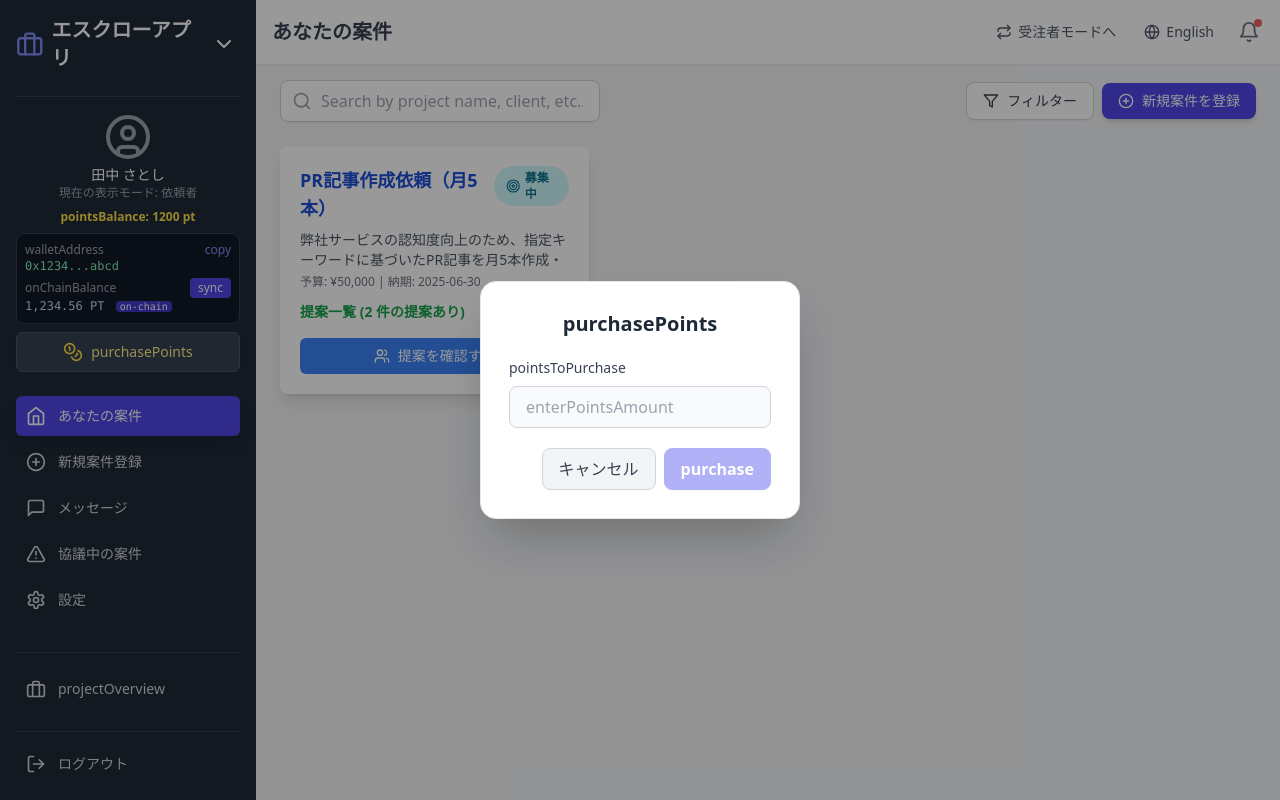
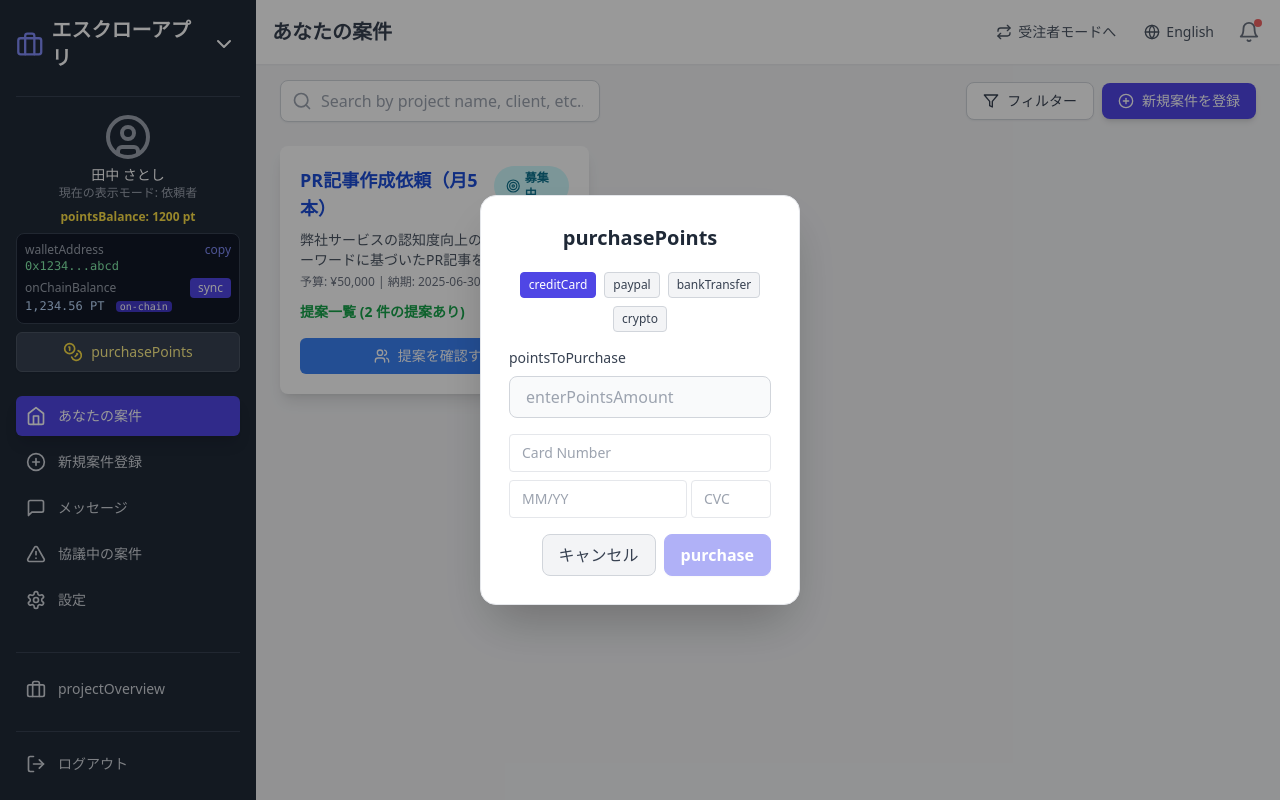
Before and after one commit to ken2san/escrow-app-project, a React (Create React App) app: page / in a window 1280 px wide. Both pictures are taken after a click on the button "purchasePoints". Built offline with nearby package versions, Linux system fonts and the light colour scheme.

Commit message:
Fix: Prevent CVC input from overflowing modal in PurchasePointsModal

```diff
--- a/src/components/modals/PurchasePointsModal.js
+++ b/src/components/modals/PurchasePointsModal.js
@@ -1,8 +1,24 @@
 
 import React, { useState } from 'react';
+// For QR code, use a placeholder image (could be replaced with a QR component later)
+
+
+const paymentMethods = [
+  { key: 'creditCard', label: 'Credit Card' },
+  { key: 'paypal', label: 'PayPal' },
+  { key: 'bankTransfer', label: 'Bank Transfer' },
+  { key: 'crypto', label: 'Cryptocurrency' },
+];
+
+const dummyWallet = '0x1234...abcd';
+const dummyQR = 'https://api.qrserver.com/v1/create-qr-code/?size=120x120&data=0x1234...abcd';
 
 const PurchasePointsModal = ({ isOpen, onClose, onPurchase, t }) => {
   const [amount, setAmount] = useState('');
+  const [method, setMethod] = useState('creditCard');
+  const [card, setCard] = useState({ number: '', expiry: '', cvc: '' });
+  const [paypalEmail, setPaypalEmail] = useState('');
+  const [bankInfo, setBankInfo] = useState({ name: '', ref: '' });
   if (!isOpen) return null;
   return (
     <div className="fixed inset-0 z-50 flex items-center justify-center bg-black bg-opacity-40">
@@ -10,17 +26,63 @@ const PurchasePointsModal = ({ isOpen, onClose, onPurchase, t }) => {
         <h2 className="text-xl font-bold mb-5 text-gray-800 dark:text-gray-100 text-center">
           {t('purchasePoints') || 'ポイント購入'}
         </h2>
+        {/* 決済方法選択 */}
+        <div className="mb-4 flex flex-wrap gap-2 justify-center">
+          {paymentMethods.map((m) => (
+            <button
+              key={m.key}
+              className={`px-2 py-1 rounded border text-xs font-medium transition ${method === m.key ? 'bg-indigo-600 text-white border-indigo-600' : 'bg-gray-100 dark:bg-gray-700 text-gray-700 dark:text-gray-200 border-gray-300 dark:border-gray-600 hover:bg-gray-200 dark:hover:bg-gray-600'}`}
+              onClick={() => setMethod(m.key)}
+              type="button"
+            >
+              {t(m.key) || m.label}
+            </button>
+          ))}
+        </div>
         <label className="block mb-2 text-sm font-medium text-gray-700 dark:text-gray-300">
           {t('pointsToPurchase') || '購入ポイント数'}
         </label>
         <input
           type="number"
           min="1"
-          className="w-full border border-gray-300 dark:border-gray-600 rounded-lg px-4 py-2 mb-5 focus:outline-none focus:ring-2 focus:ring-indigo-400 bg-gray-50 dark:bg-gray-800 text-gray-900 dark:text-gray-100 transition"
+          className="w-full border border-gray-300 dark:border-gray-600 rounded-lg px-4 py-2 mb-4 focus:outline-none focus:ring-2 focus:ring-indigo-400 bg-gray-50 dark:bg-gray-800 text-gray-900 dark:text-gray-100 transition"
           value={amount}
           onChange={e => setAmount(e.target.value)}
           placeholder={t('enterPointsAmount') || '例: 100'}
         />
+        {/* 決済方法ごとの入力欄 */}
+        {method === 'creditCard' && (
+          <div className="mb-4 space-y-2">
+            <input type="text" className="w-full border rounded px-3 py-2 text-sm" placeholder="Card Number" value={card.number} onChange={e => setCard({ ...card, number: e.target.value })} />
+            <div className="flex gap-1 min-w-0">
+              <input type="text" className="flex-1 border rounded px-3 py-2 text-sm min-w-0" placeholder="MM/YY" value={card.expiry} onChange={e => setCard({ ...card, expiry: e.target.value })} />
+              <input type="text" className="border rounded px-3 py-2 text-sm min-w-0 max-w-[80px]" placeholder="CVC" value={card.cvc} onChange={e => setCard({ ...card, cvc: e.target.value })} />
+            </div>
+          </div>
+        )}
+        {method === 'paypal' && (
+          <div className="mb-4">
+            <input type="email" className="w-full border rounded px-3 py-2 text-sm" placeholder="PayPal Email" value={paypalEmail} onChange={e => setPaypalEmail(e.target.value)} />
+            <p className="text-xs text-gray-500 mt-1">{t('paypalInstruction') || 'You will be redirected to PayPal after clicking Purchase.'}</p>
+          </div>
+        )}
+        {method === 'bankTransfer' && (
+          <div className="mb-4">
+            <input type="text" className="w-full border rounded px-3 py-2 text-sm mb-2" placeholder="Bank Name" value={bankInfo.name} onChange={e => setBankInfo({ ...bankInfo, name: e.target.value })} />
+            <input type="text" className="w-full border rounded px-3 py-2 text-sm" placeholder="Reference Code" value={bankInfo.ref} onChange={e => setBankInfo({ ...bankInfo, ref: e.target.value })} />
+            <p className="text-xs text-gray-500 mt-1">{t('bankInstruction') || 'Transfer to the designated bank account. Enter the reference code above.'}</p>
+          </div>
+        )}
+        {method === 'crypto' && (
+          <div className="mb-4 text-center">
+            <div className="mb-2">
+              <span className="text-xs text-gray-400">{t('sendToWallet') || 'Send to wallet address:'}</span>
+              <div className="font-mono text-green-400 text-xs mt-1">{dummyWallet}</div>
+            </div>
+            <img src={dummyQR} alt="QR code" className="mx-auto mb-2 rounded bg-white p-1 border border-gray-300" style={{ width: 80, height: 80 }} />
+            <p className="text-xs text-gray-500">{t('cryptoInstruction') || 'Send the exact amount to the above address. Tx hash will be shown after confirmation.'}</p>
+          </div>
+        )}
         <div className="flex justify-end gap-2">
           <button
             className="px-4 py-2 rounded-lg bg-gray-100 dark:bg-gray-700 text-gray-700 dark:text-gray-200 hover:bg-gray-200 dark:hover:bg-gray-600 border border-gray-300 dark:border-gray-600 transition"
--- a/src/utils/translations.js
+++ b/src/utils/translations.js
@@ -1,5 +1,14 @@
+// ...existing code...
 export const translations = {
   ja: {
+  creditCard: 'クレジットカード',
+  paypal: 'PayPal',
+  bankTransfer: '銀行振込',
+  crypto: '暗号資産',
+  paypalInstruction: '購入ボタン押下後、PayPal決済画面に遷移します。',
+  bankInstruction: '指定口座にお振込ください。上記の参照コードを入力してください。',
+  sendToWallet: 'ウォレットアドレス宛に送金してください:',
+  cryptoInstruction: '上記アドレスに正確な金額を送金してください。Txハッシュは確認後に表示されます。',
     appName: 'エスクローアプリ',
     userRoleClient: '依頼者',
     userRoleContractor: '受注者',
@@ -128,8 +137,8 @@ export const translations = {
     depositFundsTitle: '資金をデポジット',
     amountToDeposit: 'デポジット金額',
     paymentMethod: '支払い方法',
-    creditCard: 'クレジットカード',
-    bankTransfer: '銀行振込',
+  // creditCard: 'クレジットカード', // duplicate removed
+  // bankTransfer: '銀行振込', // duplicate removed
     executeDeposit: 'デポジットを実行する',
     depositCompletedMessage: '資金がデポジットされました。作業を開始できます。',
     resellingAlertTitle: '警告：',
@@ -228,6 +237,14 @@ export const translations = {
   purchase: '購入',
   },
   en: {
+  creditCard: 'Credit Card',
+  paypal: 'PayPal',
+  bankTransfer: 'Bank Transfer',
+  crypto: 'Cryptocurrency',
+  paypalInstruction: 'You will be redirected to PayPal after clicking Purchase.',
+  bankInstruction: 'Transfer to the designated bank account. Enter the reference code above.',
+  sendToWallet: 'Send to wallet address:',
+  cryptoInstruction: 'Send the exact amount to the above address. Tx hash will be shown after confirmation.',
     // Error messages
     tabRecommended: 'Recommended',
   // tabMyTasks: 'My Tasks',
@@ -380,8 +397,8 @@ export const translations = {
     depositFundsTitle: 'Deposit Funds',
     amountToDeposit: 'Deposit Amount',
     paymentMethod: 'Payment Method',
-    creditCard: 'Credit Card',
-    bankTransfer: 'Bank Transfer',
+  // creditCard: 'Credit Card',
+  // bankTransfer: 'Bank Transfer',
     executeDeposit: 'Execute Deposit',
     depositCompletedMessage: 'Funds have been deposited. Work can now begin.',
     resellingAlertTitle: 'Warning:',
```
